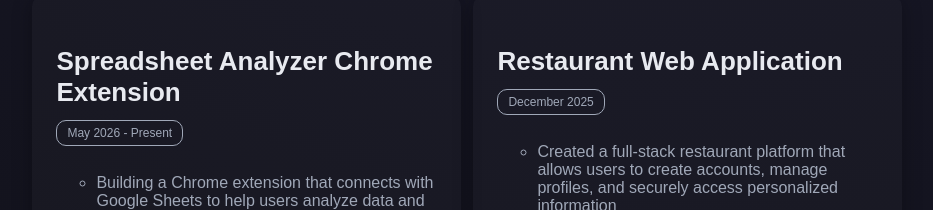
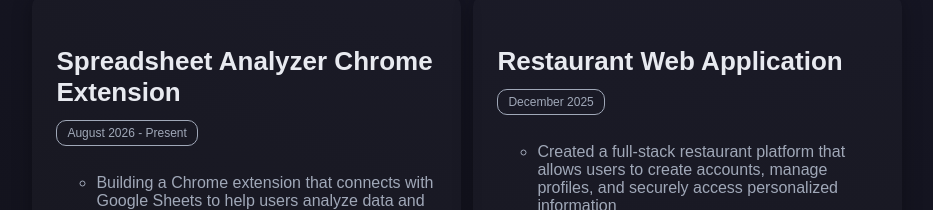
Before and after one commit to damiankakkarjohnson/website-portfolio, a React (Vite) app: page / in a window 1280 px wide. Shown: the part 1800-2010 px from the top of the page, without its empty margins (237-1170 px from the left). Built offline with nearby package versions, Linux system fonts and the light colour scheme; a web font is replaced by a local one.

Commit message:
Update Spreadsheet Project Date

```diff
--- a/src/Projects.jsx
+++ b/src/Projects.jsx
@@ -10,7 +10,7 @@ function Projects() {
             <div className="entries">
                 <div className="card">
                     <h3>Spreadsheet Analyzer Chrome Extension</h3>
-                    <p className="timeTag">May 2026 - Present</p>
+                    <p className="timeTag">August 2026 - Present</p>
                     <br/>
                     <ul>
                         <li>Building a Chrome extension that connects with Google Sheets to help users analyze data and uncover meaningful insights</li>
```
